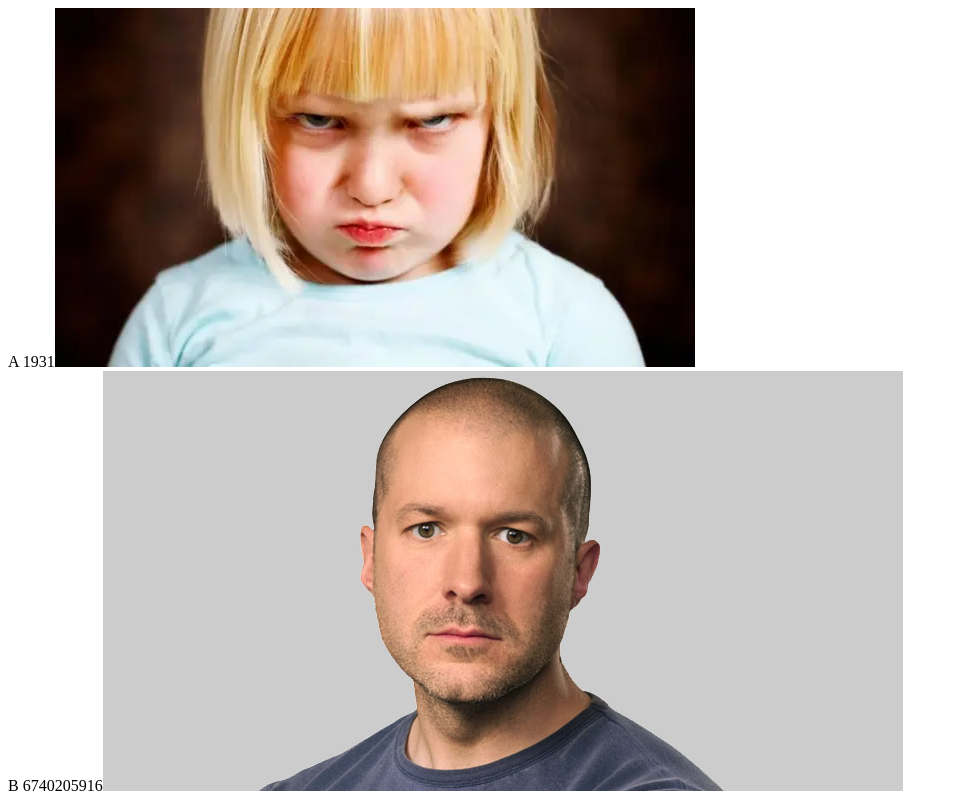
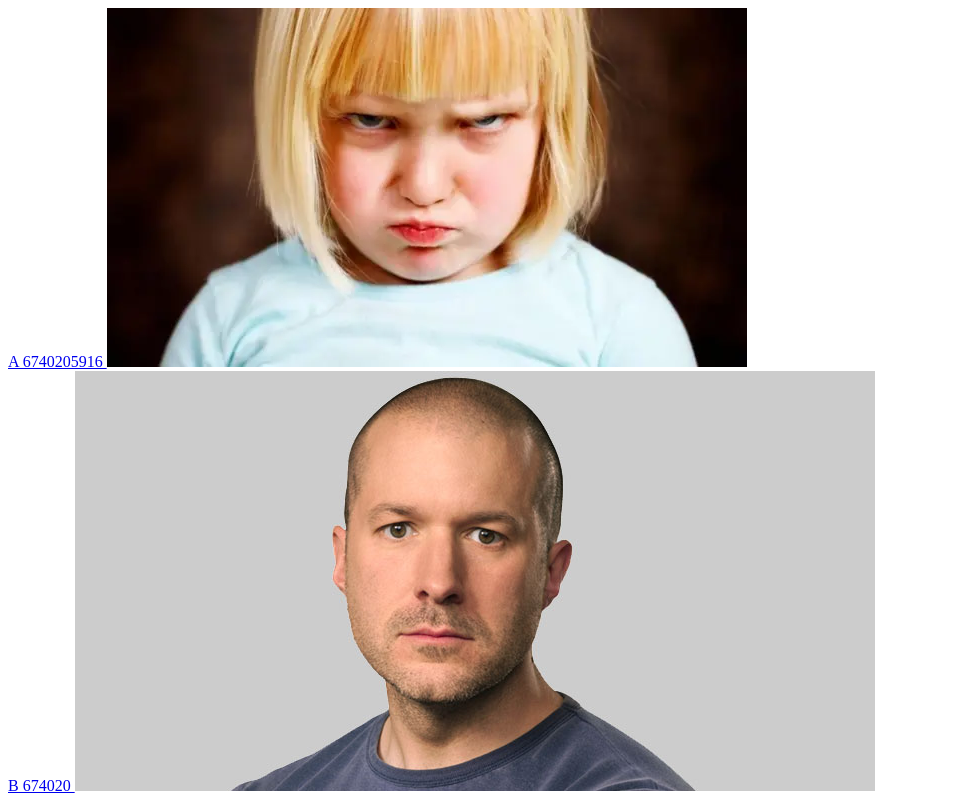
Before and after one commit to D1125062005/l3-2, a plain HTML site: page index.html in a window 1280 px wide. Shown: the whole page, without its empty margins (0-958 px from the left). Drawn offline with Linux system fonts and the light colour scheme.

Commit message:
add index.html

```diff
--- a/index.html
+++ b/index.html
@@ -1,2 +1,2 @@
-A 1931<img src="A.jpg"><br>
-B 6740205916<img src="B.jpg">
+<a href="A.html">A 6740205916 <img src="A.jpg"></a><br>
+<a href="B.html">B 674020 <img src="B.jpg"></a>
```
